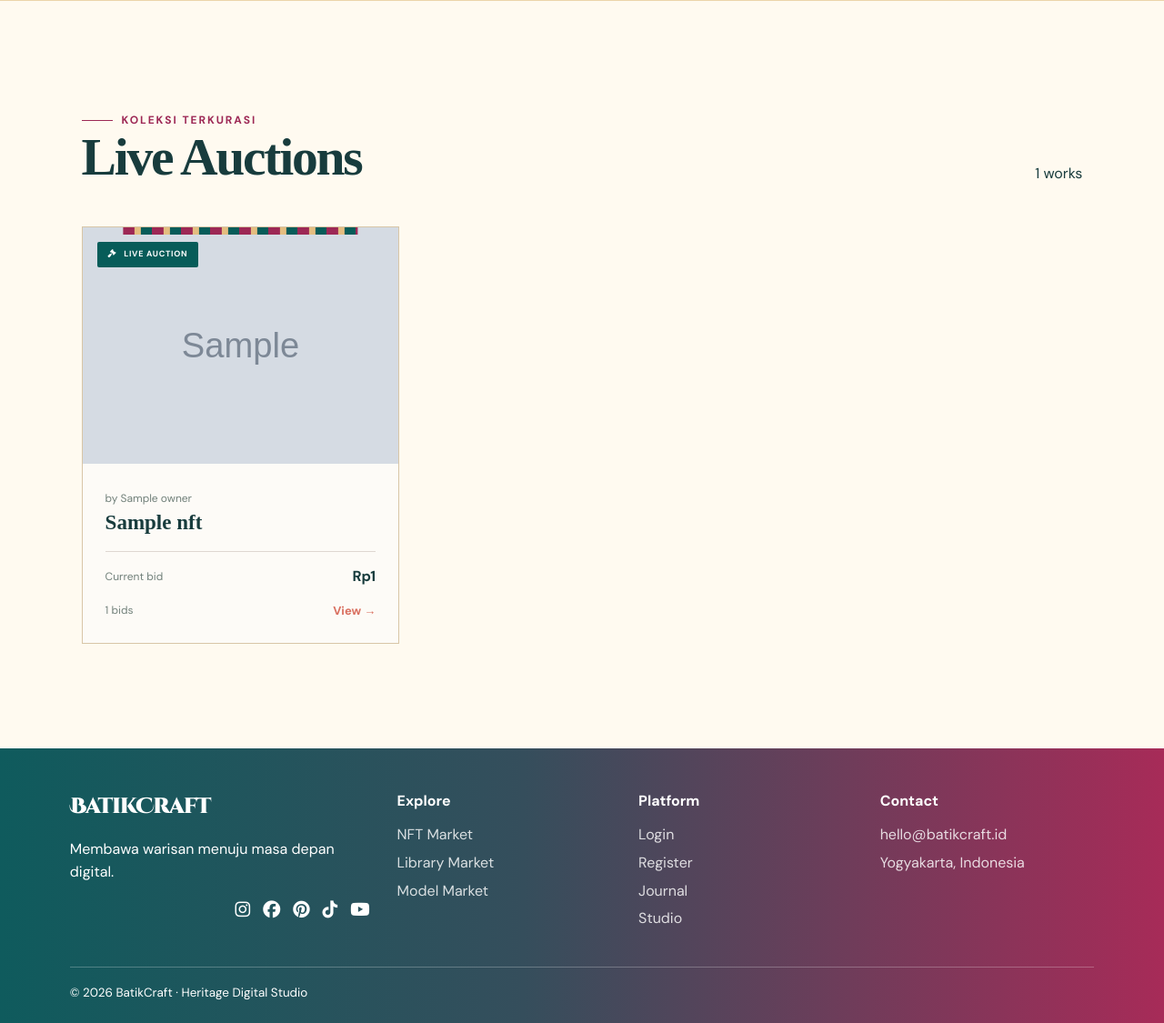
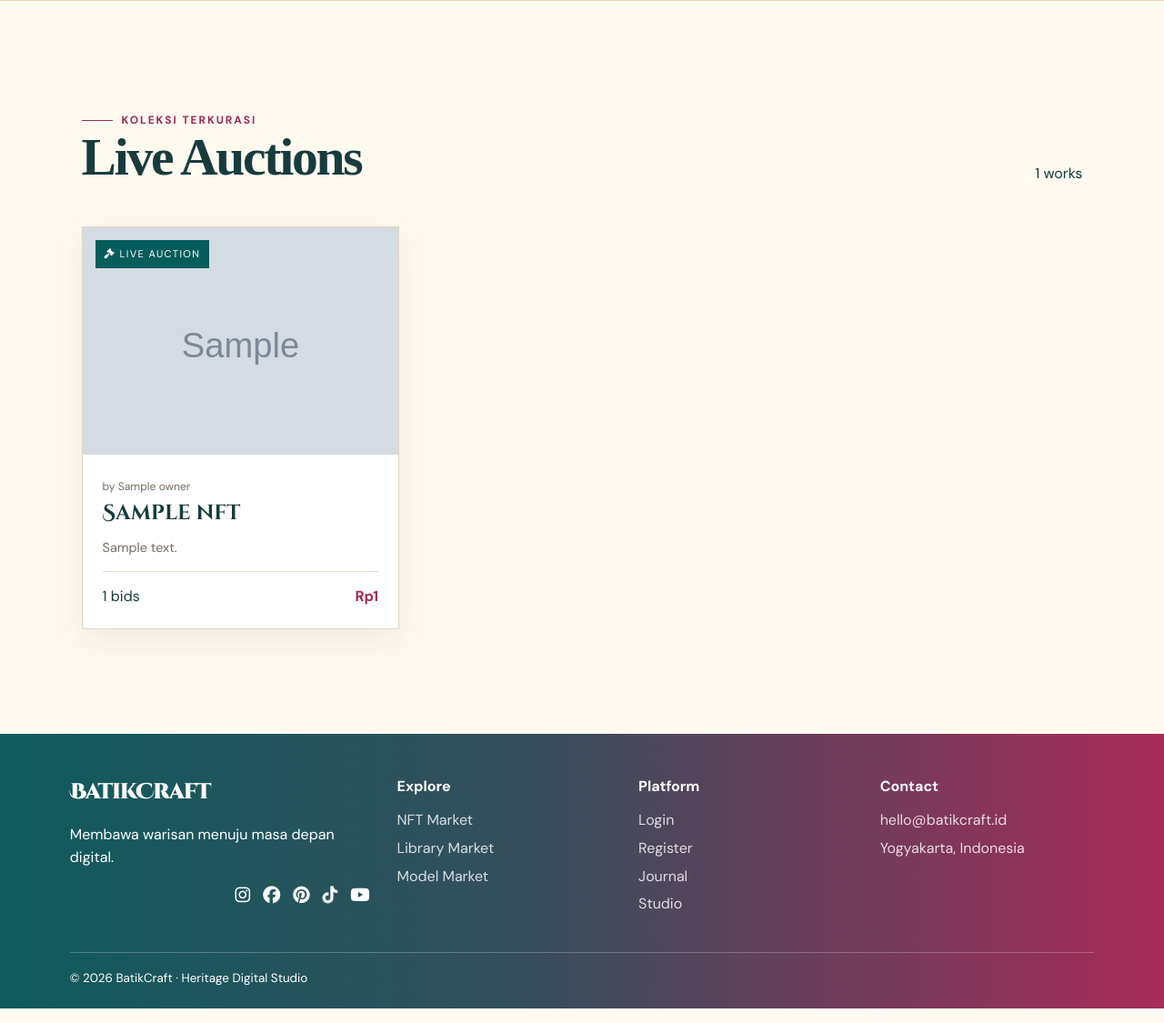
Before and after one commit to balyaapik/BatikCraftWeb, a Django app: template templates/core/market.html in a window 1280 px wide. Shown: the part 756-1881 px from the top of the page at 91% size. Run offline with Django 5.2, Linux system fonts and the light colour scheme; the template is opened without the code that fills it: most values are stand-ins (such as "Sample title", 1, 10 or a date in 2020); grey boxes marked "Sample" are stand-in pictures.

Commit message:
Restyle NFT cards like BOB mock

```diff
--- a/templates/core/partials/nft_card.html
+++ b/templates/core/partials/nft_card.html
@@ -1,16 +1,8 @@
 {% load ui_i18n %}
-<article class="nft-card">
-  <a class="nft-image" href="{% url 'nft_detail' nft.pk %}">
-    {% if nft.display_image %}
-      <img src="{{ nft.display_image }}" alt="{{ nft.title }}">
-    {% else %}
-      <div class="image-placeholder">BatikCraft</div>
-    {% endif %}
-    <span class="status-pill"><i class="fa-solid fa-gavel" aria-hidden="true"></i> {% t "market.common.live_auction" %}</span>
+<article class="product-card">
+  <a class="product-media" href="{% url 'nft_detail' nft.pk %}">
+    {% if nft.display_image %}<img src="{{ nft.display_image }}" alt="{{ nft.title }}">{% else %}<span class="product-placeholder">BatikCraft</span>{% endif %}
+    <span class="product-badge"><i class="fa-solid fa-gavel"></i> {% t "market.common.live_auction" %}</span>
   </a>
-  <div class="nft-info">
-    <div><span>{% t "common.by" %} {{ nft.owner.public_name }}</span><h3><a href="{% url 'nft_detail' nft.pk %}">{{ nft.title }}</a></h3></div>
-    <div class="price-row"><span>{% t "market.common.current_bid" %}</span><strong>Rp{% if nft.max_bid %}{{ nft.max_bid|floatformat:0 }}{% else %}{{ nft.starting_price|floatformat:0 }}{% endif %}</strong></div>
-    <div class="card-meta"><span>{{ nft.bid_count }} {% t "market.common.bids" %}</span><a href="{% url 'nft_detail' nft.pk %}">{% t "market.common.view" %} →</a></div>
-  </div>
+  <div class="product-body"><span class="product-author">{% t "common.by" %} {{ nft.owner.public_name }}</span><h3><a href="{% url 'nft_detail' nft.pk %}">{{ nft.title }}</a></h3>{% if nft.description %}<p>{{ nft.description|truncatechars:105 }}</p>{% endif %}<div class="product-meta"><span>{{ nft.bid_count }} {% t "market.common.bids" %}</span><span class="product-price">Rp{% if nft.max_bid %}{{ nft.max_bid|floatformat:0 }}{% else %}{{ nft.starting_price|floatformat:0 }}{% endif %}</span></div></div>
 </article>
```
